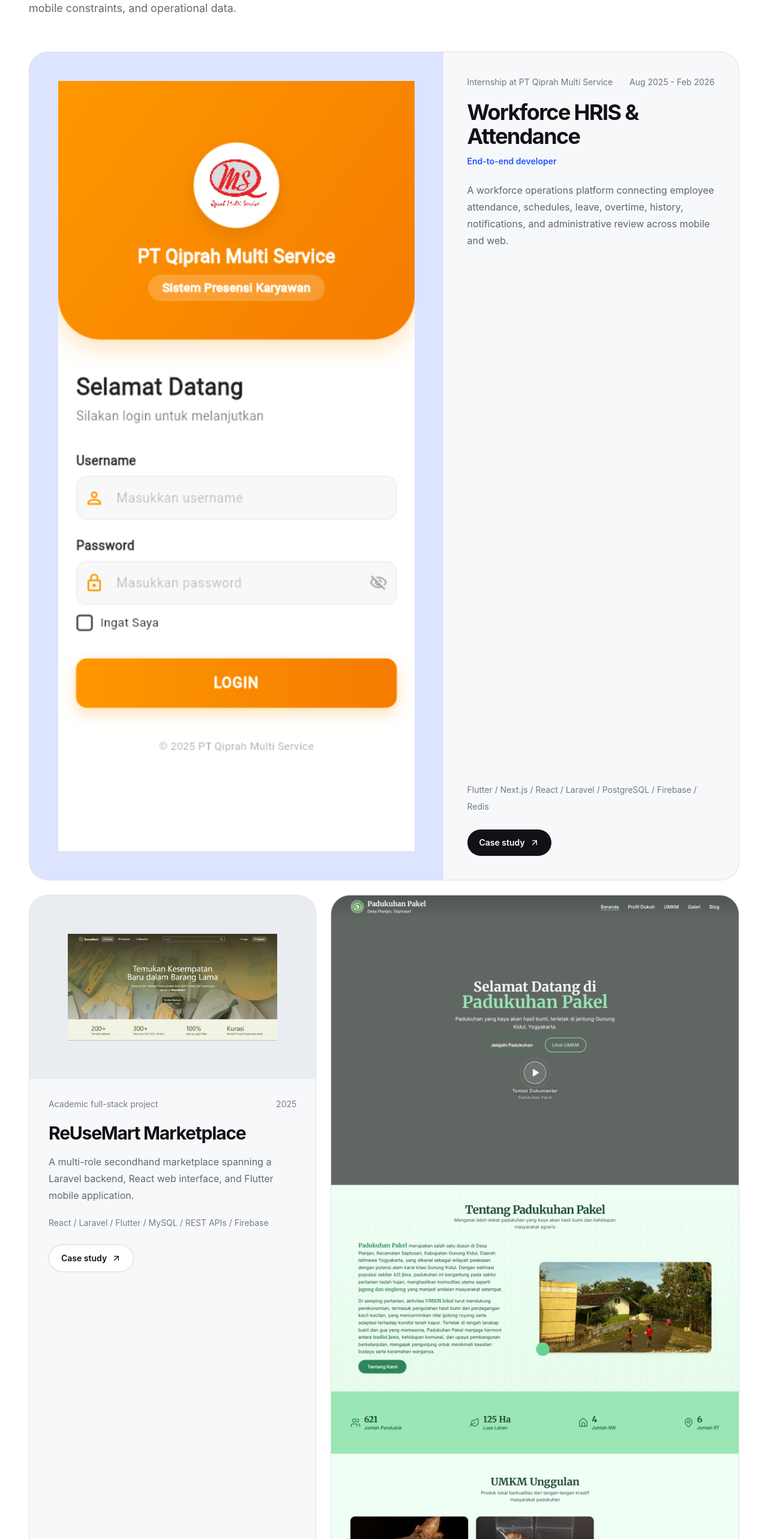
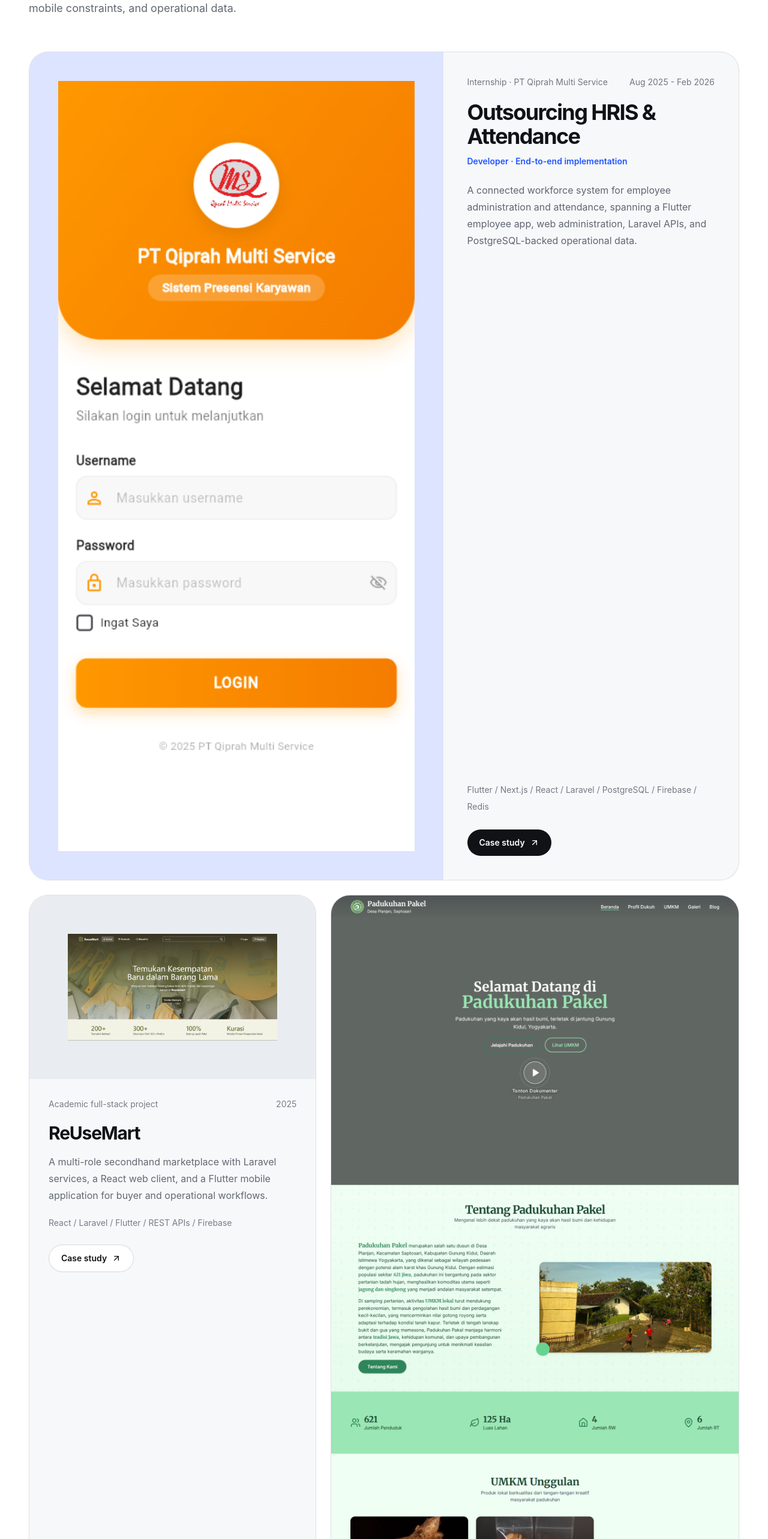
Before and after one commit to ragil1001/ragil-riztianda, a React (Vite) app: page / in a window 1280 px wide. Shown: the part 1280-3846 px from the top of the page at 60% size. Built offline with nearby package versions, Linux system fonts and the light colour scheme.

Commit message:
design: rewrite selected work as case studies

```diff
--- a/src/data/portfolioProjects.js
+++ b/src/data/portfolioProjects.js
@@ -3,79 +3,85 @@
 
 export const portfolioProjects = [
   {
+    index: "01",
     id: "outsourcing-hris",
-    title: "Workforce HRIS & Attendance",
-    context: "Internship at PT Qiprah Multi Service",
+    title: "Outsourcing HRIS & Attendance",
+    context: "Internship · PT Qiprah Multi Service",
     period: "Aug 2025 - Feb 2026",
-    role: "End-to-end developer",
+    role: "Developer · End-to-end implementation",
     summary:
-      "A workforce operations platform connecting employee attendance, schedules, leave, overtime, history, notifications, and administrative review across mobile and web.",
+      "A connected workforce system for employee administration and attendance, spanning a Flutter employee app, web administration, Laravel APIs, and PostgreSQL-backed operational data.",
     challenge:
-      "Attendance was only one part of the workflow. The product had to connect operational data across mobile employees, administrators, backend services, reporting, and location-sensitive verification.",
+      "Attendance depended on more than a check-in button. The workflow had to connect employee identity, schedules, location-sensitive evidence, leave, overtime, history, notifications, administrative review, and reporting across multiple clients.",
     contributions: [
-      "Built the Flutter employee application and Next.js/React administration flows around shared Laravel APIs.",
-      "Implemented geolocation and camera-based attendance evidence together with schedules, leave, overtime, history, and notifications.",
-      "Worked with PostgreSQL, Firebase, Redis, reporting, secure storage, device checks, mock-location detection, and anti-tampering safeguards.",
+      "Built employee mobile flows in Flutter and administration workflows in Next.js/React against shared Laravel APIs.",
+      "Implemented attendance evidence using geolocation and camera capture, together with schedule, leave, overtime, history, and notification flows.",
+      "Worked across PostgreSQL, Firebase services, Redis, reporting, secure storage, device checks, mock-location detection, and anti-tampering safeguards.",
       "Handled frontend, backend, mobile, database, integration, debugging, and deployment-related work during the internship.",
     ],
     result:
-      "This project taught me to design around operational dependencies across clients and services instead of treating web, mobile, and backend as separate products.",
+      "Delivered one operational flow across employee mobile and administrator web clients instead of treating each application layer as a separate product.",
     stack: ["Flutter", "Next.js", "React", "Laravel", "PostgreSQL", "Firebase", "Redis"],
     image: "/project-screenshots/presensi-mobile/demo-mobile.png",
     imageAlt: "Employee attendance mobile application",
+    visual: "hris",
     gallery: [
       {
         label: "Employee mobile application",
         src: "/project-screenshots/presensi-mobile/demo-mobile.png",
       },
       {
-        label: "Flutter web review build",
+        label: "Web review build of the employee application",
         src: "/project-screenshots/presensi-mobile/demo-desktop.png",
       },
     ],
   },
   {
+    index: "02",
     id: "reusemart",
-    title: "ReUseMart Marketplace",
+    title: "ReUseMart",
     context: "Academic full-stack project",
     period: "2025",
-    role: "Full-stack contributor",
+    role: "Full-stack team contributor",
     summary:
-      "A multi-role secondhand marketplace spanning a Laravel backend, React web interface, and Flutter mobile application.",
+      "A multi-role secondhand marketplace with Laravel services, a React web client, and a Flutter mobile application for buyer and operational workflows.",
     challenge:
-      "One commerce domain had to support buyers, consignors, hunters, couriers, and operational workflows while keeping data and transaction behavior consistent across clients.",
+      "The same commerce domain had to support buyers, consignors, hunters, couriers, and operational users while keeping account, product, and transaction behavior consistent across clients.",
     contributions: [
-      "Worked across web, backend, mobile, and data layers instead of limiting the contribution to one client.",
-      "Implemented role-aware marketplace flows for buyers, consignors, hunters, couriers, and operational users.",
+      "Worked across web, backend, mobile, and data flows rather than limiting the contribution to one application surface.",
+      "Implemented role-aware experiences for buyers, consignors, hunters, couriers, and operational users.",
       "Integrated React and Flutter clients with Laravel services for account, product, and transaction workflows.",
     ],
     result:
-      "The project strengthened my understanding of shared business rules, role-aware application architecture, and cross-client API integration.",
-    stack: ["React", "Laravel", "Flutter", "MySQL", "REST APIs", "Firebase"],
+      "Implemented shared marketplace workflows across multiple user roles and clients while keeping business behavior coordinated through backend services.",
+    stack: ["React", "Laravel", "Flutter", "REST APIs", "Firebase"],
     image: ReUseMart,
     imageAlt: "ReUseMart project identity",
+    visual: "identity-light",
     gallery: [],
   },
   {
+    index: "03",
     id: "pakel-digital-village",
     title: "PAKEL Digital Village",
     context: "KKN community service project",
     period: "2025",
     role: "End-to-end web contributor",
     summary:
-      "A public information platform for village news, UMKM, galleries, activities, maps, and community content with an administration interface behind it.",
+      "A public village information platform for news, UMKM, activities, galleries, maps, and community content, paired with an administration interface for content management.",
     challenge:
-      "The public site needed to stay easy to browse while the content-management side remained practical for non-technical administrators.",
+      "The public experience had to remain easy to browse while the administration side stayed practical enough for people managing community information without a developer in the loop.",
     contributions: [
       "Built public-facing pages and administration workflows for village and community content.",
       "Developed responsive experiences for UMKM, news, galleries, activities, and map-based information.",
       "Integrated React/Vite interfaces with Firebase-backed content and administration flows.",
     ],
     result:
-      "PAKEL reinforced the importance of content structure, maintainability, and usability when software is used outside a classroom context.",
+      "Created a maintainable public-information workflow that connected community content, responsive presentation, and day-to-day administration.",
     stack: ["React", "Vite", "Tailwind CSS", "Firebase", "Google Maps"],
     image: "/project-screenshots/pakel/home-desktop.png",
     imageAlt: "PAKEL Digital Village public website",
+    visual: "pakel",
     webapp: "https://pakel-web.vercel.app",
     gallery: [
       {
@@ -89,56 +95,72 @@
     ],
   },
   {
+    index: "04",
     id: "cinemahub",
-    title: "CinemaHub Mobile Booking",
-    context: "Academic mobile and backend project",
+    title: "CinemaHub",
+    context: "Academic mobile & backend project",
     period: "2024",
-    role: "End-to-end project contributor",
+    role: "End-to-end team contributor",
     summary:
-      "A cinema application covering movie discovery, showtimes, seat selection, booking, payment choice, tickets, bookmarks, reviews, and profile activity.",
+      "A Flutter cinema application and Laravel backend covering movie discovery, showtimes, seat selection, booking, payment choice, tickets, history, bookmarks, reviews, and profile activity.",
     challenge:
-      "The booking journey depended on many connected states across movie data, schedules, seats, orders, payment choices, tickets, and user history.",
+      "The booking journey was stateful from end to end: movie data, schedules, seat availability, order details, payment choice, ticket generation, and user history all depended on one another.",
     contributions: [
       "Developed across the Flutter mobile application and Laravel backend.",
-      "Implemented discovery, search, movie details, showtimes, seat selection, order summary, payment selection, tickets, history, and profile flows.",
+      "Implemented discovery, search, movie details, showtimes, seat selection, order summary, payment selection, e-ticket/QR, ticket history, and profile flows.",
       "Integrated authentication, bookmarks, reviews, booking, tickets, and profile-related API data across the mobile experience.",
     ],
     result:
-      "CinemaHub gave me experience debugging a long, stateful mobile journey whose screens and backend behavior depended on one another.",
-    stack: ["Flutter", "Dart", "Laravel", "MySQL", "REST APIs", "Riverpod"],
+      "Built a connected mobile booking flow from movie discovery through seat selection and ticket history, with backend behavior supporting each stage of the journey.",
+    stack: ["Flutter", "Dart", "Laravel", "REST APIs", "Riverpod"],
     image: CinemaHub,
     imageAlt: "CinemaHub mobile application identity",
+    visual: "identity-dark",
     gallery: [],
   },
 ];
 
 export const otherBuilds = [
   {
+    title: "Atma Hospital",
+    context: "Academic full-stack",
+    description:
+      "A hospital-oriented application project covering patient-facing and administrative workflows across web and backend layers.",
+    stack: "Web application / Backend / Database",
+  },
+  {
     title: "Atma Jaya Game Center",
-    context: "React",
+    context: "Interactive React",
     description:
-      "A number-guessing game and an Indonesian five-letter word game with lives, hints, keyboard feedback, and reset states.",
+      "Two small browser games: a number-guessing game with lives and hints, plus an Indonesian five-letter Wordle-style game with keyboard feedback and reset states.",
     stack: "React / JavaScript / Interactive UI",
   },
   {
     title: "Atma Kitchen",
-    context: "Web UI",
+    context: "Responsive web",
     description:
-      "A responsive bakery interface and inventory-oriented dashboard built to practice component composition and responsive application states.",
+      "A bakery interface and inventory-oriented dashboard built around responsive application states and reusable React components.",
     stack: "React / Vite / Responsive UI",
   },
   {
     title: "Savings & Loan Cooperative",
-    context: "Desktop",
+    context: "Java desktop",
     description:
       "A Java and JDBC cooperative application covering members, savings, loans, and transaction workflows.",
     stack: "Java / JDBC / MySQL / OOP",
   },
   {
     title: "Invoice & PDF Generator",
-    context: "Flutter",
+    context: "Cross-platform Flutter",
     description:
-      "A cross-platform Flutter experiment for structured invoice input and generated PDF output.",
+      "A Flutter utility for structured invoice input and generated PDF output across supported platforms.",
     stack: "Flutter / Dart / PDF Generation",
   },
+  {
+    title: "AtmaHub",
+    context: "Full-stack experiment",
+    description:
+      "An authenticated content and comment platform combining a Laravel backend with a React/Vite frontend.",
+    stack: "Laravel / React / Vite / Authentication",
+  },
 ];
```
